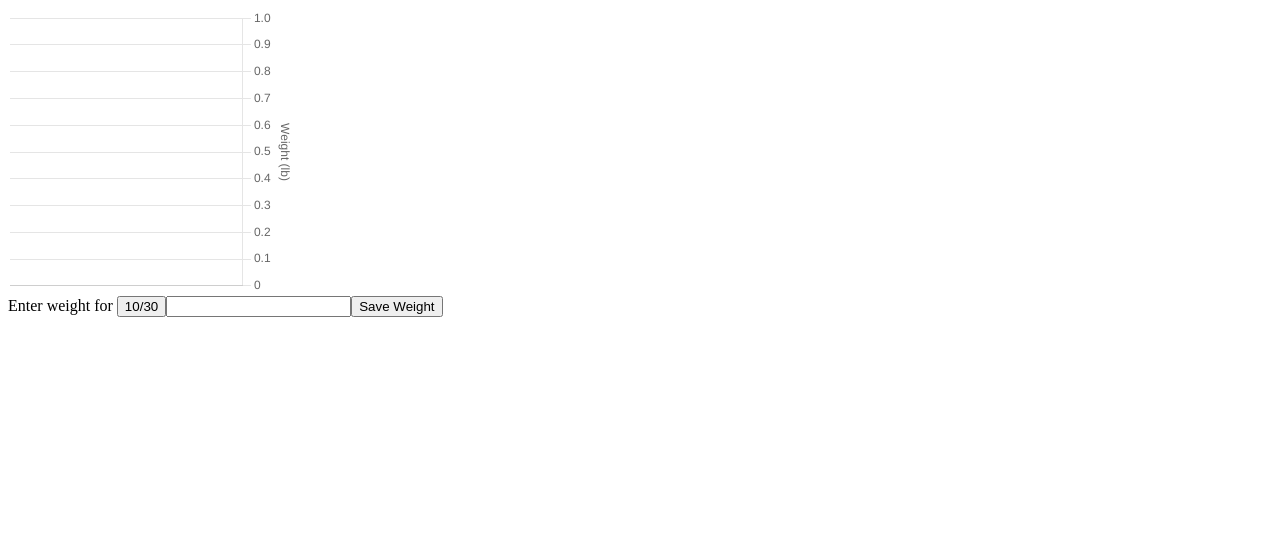
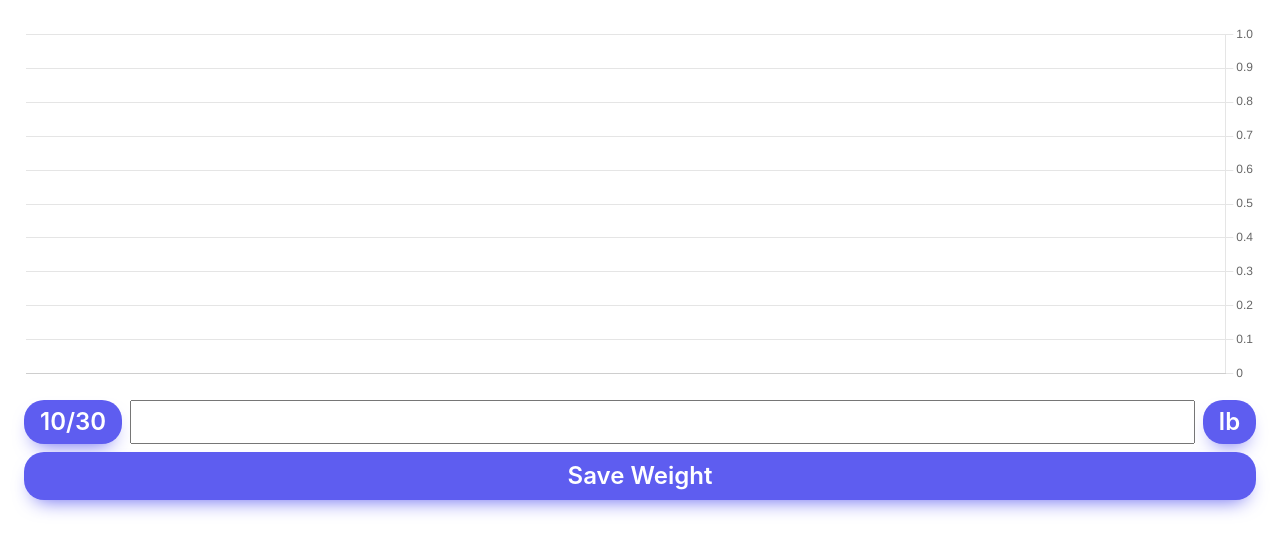
Before and after one commit to jaeseol96/WeightTracker, an Angular app: page / in a window 1280 px wide. Shown: the top 552 px of the page. Built offline with nearby package versions, Linux system fonts and the light colour scheme.

Commit message:
Added styling and sizing for app

```diff
--- a/src/app/app.scss
+++ b/src/app/app.scss
@@ -0,0 +1,9 @@
+:host {
+    display: flex;
+    flex-direction: column;
+    min-height: 100dvh;
+    padding: 16px;
+    padding-bottom: calc(16px + env(safe-area-inset-bottom));
+    box-sizing: border-box;
+    gap: 16px;
+}
--- a/src/app/weight-chart/weight-chart.scss
+++ b/src/app/weight-chart/weight-chart.scss
@@ -1,4 +1,5 @@
-#weightChart {
-    max-width: 18rem;
-    max-height: 18rem;
+#divChart {
+    position: relative;
+    width: 100%;
+    height: clamp(100px, 45dvh, 420px);
 }
--- a/src/app/weight-chart/weight-chart.ts
+++ b/src/app/weight-chart/weight-chart.ts
@@ -27,9 +27,17 @@ export class WeightChart {
                 ],
             },
             options: {
+                responsive: true,
+                maintainAspectRatio: false,
                 scales: {
+                    x: {
+                        ticks: {
+                            maxTicksLimit: 6,
+                            maxRotation: 0,
+                        }
+                    },
                     y: {
-                        title: { display: true, text: 'Weight (lb)' },
+                        // title: { display: true, text: 'Weight (lb)' },
                         position: 'right',
                     },
                 },
--- a/src/app/weight-input-form/weight-input-form.html
+++ b/src/app/weight-input-form/weight-input-form.html
@@ -2,9 +2,13 @@
     id="inputForm"
     (ngSubmit)="onSubmit()"
 >
-    <label for="inputWeight">Enter weight for </label>
+    <div
+        class="input-container"
+        >
+<!--        <label for="inputWeight">Enter weight for </label>-->
         <button
             type="button"
+            class="btn date-select-button"
             (click)="openDatePicker()"
         >
             {{ selectedDate | date: 'M/d' }}
@@ -18,6 +22,8 @@
             (change)="onDateChange(dateInput.value)"
         />
         <input
+            class="weight-value-input"
+            aria-label="Weight"
             type="number"
             step="0.1"
             min="0"
@@ -27,5 +33,19 @@
             name="weight"
             required
         />
-    <button type="submit">Save Weight</button>
+        <select
+            class="btn unit-selector"
+            aria-label="unit"
+            name="unit"
+            [(ngModel)]="selectedUnit"
+            >
+            <option value="lb">lb</option>
+            <option value="kg">kg</option>
+        </select>
+        <button
+            type="submit"
+            class="btn submit-weight-button"
+        >Save Weight</button>
+    </div>
+
 </form>
--- a/src/app/weight-input-form/weight-input-form.scss
+++ b/src/app/weight-input-form/weight-input-form.scss
@@ -1,3 +1,36 @@
+.btn {
+    background: #5E5DF0;
+    border-radius: 20px;
+    box-shadow: #5E5DF0 0 10px 20px -10px;
+    box-sizing: border-box;
+    color: #fff;
+    cursor: pointer;
+    font-family: Inter,Helvetica,"Apple Color Emoji","Segoe UI Emoji",NotoColorEmoji,"Noto Color Emoji","Segoe UI Symbol","Android Emoji",EmojiSymbols,-apple-system,system-ui,"Segoe UI",Roboto,"Helvetica Neue","Noto Sans",sans-serif;
+    font-size: 24px;
+    font-weight: 600;
+    line-height: 24px;
+    opacity: 1;
+    outline: 0 solid transparent;
+    padding: 10px 16px;
+    border: 0;
+}
+
+.date-select-button {
+    max-width: 100px;
+}
+
+.submit-weight-button {
+    grid-column: 1 / -1;
+    min-height: 48px;
+}
+
+.input-container {
+    display: grid;
+    grid-template-columns: auto 1fr auto;
+    align-items: center;
+    gap: 8px;
+}
+
 .date-picker-input {
 	position: absolute;
 	opacity: 0;
@@ -5,3 +38,19 @@
 	height: 1px;
 	pointer-events: none;
 }
+
+.unit-selector {
+    appearance: none;
+    -webkit-appearance: none;
+    padding: 10px 12px;
+    text-align: center;
+}
+
+.weight-value-input {
+    font-size: 28px;
+    min-height: 44px;
+    text-align: right;
+    width: 100%;
+    min-width: 0;
+    box-sizing: border-box;
+}
--- a/src/app/weight-input-form/weight-input-form.ts
+++ b/src/app/weight-input-form/weight-input-form.ts
@@ -2,7 +2,7 @@ import { Component, ElementRef, EventEmitter, Output, viewChild } from '@angular
 import { FormsModule } from '@angular/forms';
 import { DatePipe } from '@angular/common';
 import { WeightEntryService } from '../services/weight-entry.service';
-import { WeightEntry } from '../models/weight-entry.model';
+import { WeightEntry, WeightUnit } from '../models/weight-entry.model';
 
 @Component({
     imports: [DatePipe, FormsModule],
@@ -13,7 +13,7 @@ import { WeightEntry } from '../models/weight-entry.model';
 export class WeightInputForm {
     weight: number | null = null;
     @Output() entrySubmitted = new EventEmitter<WeightEntry>();
-    //selectedUnit: 'kg' | 'lb';
+    selectedUnit: WeightUnit = 'lb';
 
     constructor(private weightEntryService: WeightEntryService) {
         this.weightEntryService = weightEntryService;
@@ -45,7 +45,7 @@ export class WeightInputForm {
         const newEntry: WeightEntry = {
             date: this.selectedDate,
             weight: weight,
-            unit: 'lb',
+            unit: this.selectedUnit,
         };
         return newEntry;
     }
```
Also changed, not shown: 1 other file (tests, documents, lock files or other folders). Lines whose indentation alone changed are shown as unchanged.
